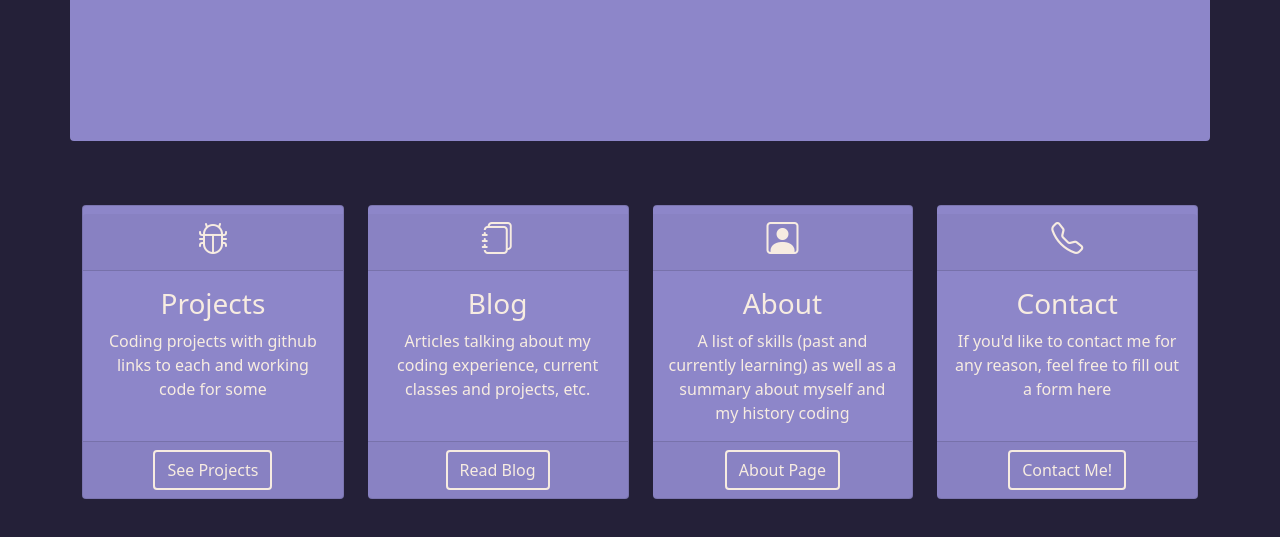
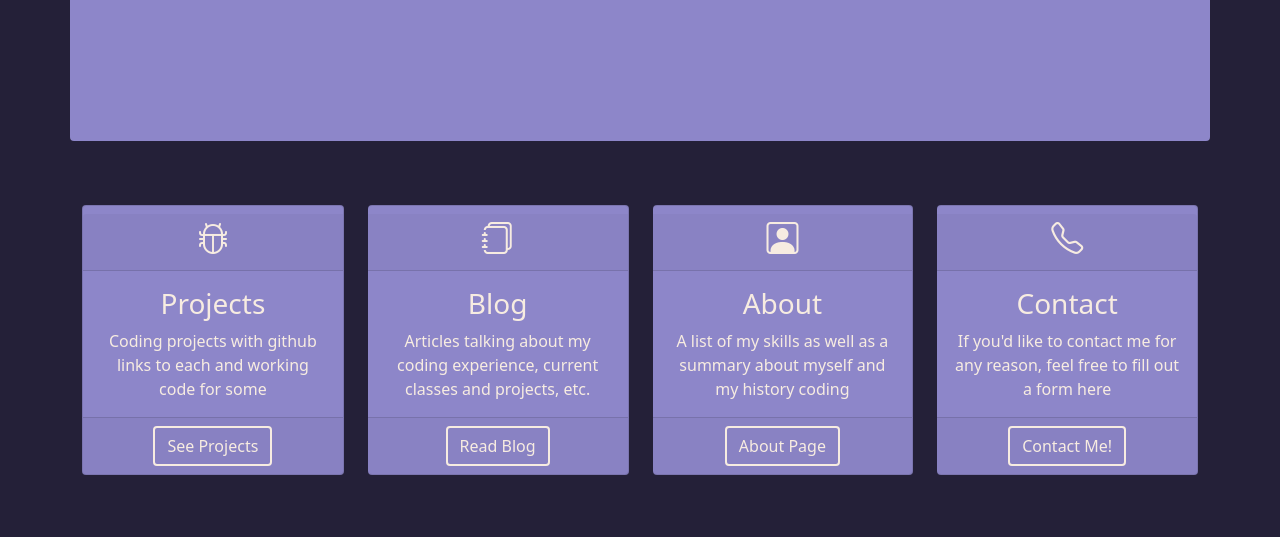
Before and after one commit to erichumphries/erichumphries.github.io, a plain HTML site: page index.html in a window 1280 px wide. Shown: the part 379-916 px from the top of the page. Drawn offline with nearby package versions, Linux system fonts and the light colour scheme; files whose address does not match are found by name.

Commit message:
Update index.html

```diff
--- a/index.html
+++ b/index.html
@@ -95,7 +95,7 @@
                     </div>
                     <div class="card-body">
                         <h3 class="card-title"> About </h3>
-                        <p class="card-text text-wrap"> A list of skills (past and currently learning) as well as a summary about myself and my history coding </p>
+                        <p class="card-text text-wrap"> A list of my skills as well as a summary about myself and my history coding </p>
                     </div>
                     <div class="card-footer">
                         <a class="btn btn-color stretched-link" href="projects.html"> About Page </a>
```
